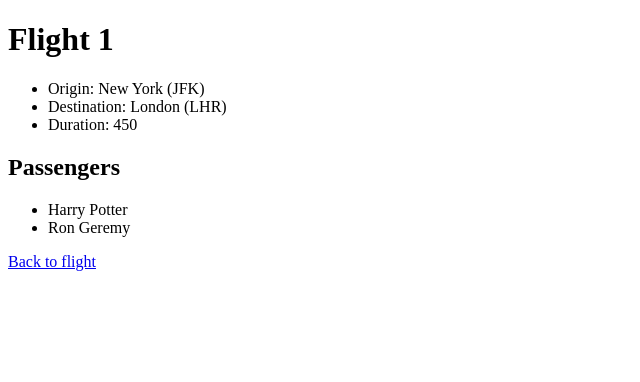
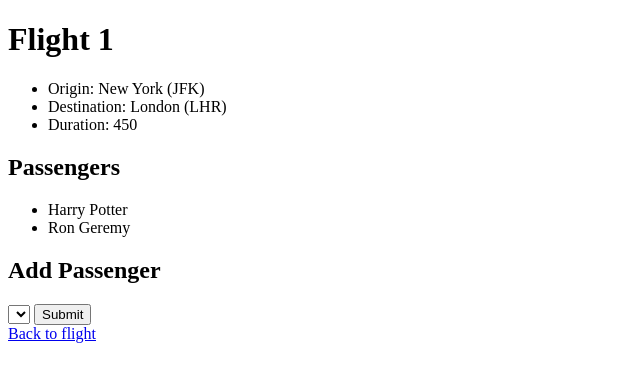
Before and after one commit to rinZee/airline, a Django app: page /flights/1 in a window 1280 px wide. Shown: the top 382 px of the page, without its empty margins (0-640 px from the left). Run offline with Django 3.2, Linux system fonts and the light colour scheme; data comes from the database, SQL or seed files in the repository; both versions use the stored data as it was after the commit; lists and menus that the app fills with data are empty.

Commit message:
added a POST method to add passenger to flights

```diff
--- a/flights/templates/flights/flight.html
+++ b/flights/templates/flights/flight.html
@@ -18,5 +18,16 @@
   {% endfor %}
 </ul>
 
+<h2>Add Passenger</h2>
+<form action="{% url 'book' flight.id %}" method="POST">
+  {% csrf_token %}
+  <select name="passenger">
+    {% for passenger in non_passengers %}
+    <option value="{{ passenger.id }}">{{ passenger }}</option>
+    {% endfor %}
+  </select>
+  <input type="submit" />
+</form>
+
 <a href="{% url 'index' %}">Back to flight</a>
 {% endblock %}
--- a/flights/urls.py
+++ b/flights/urls.py
@@ -4,5 +4,6 @@ from . import views
 
 urlpatterns = [
 	path("", views.index, name='index'),
-	path("<int:flight_id>", views.flight, name="flight")
+	path("<int:flight_id>", views.flight, name="flight"),
+	path("<int:flight_id>/book", views.book, name="book")
 ]
--- a/flights/views.py
+++ b/flights/views.py
@@ -1,15 +1,25 @@
 from django.shortcuts import render
+from django.http import HttpResponseRedirect
+from django.urls import reverse
 
-from .models import Flight
+from .models import Flight, Passengers
 # Create your views here.
+def index(request):
+	return render(request, "flights/index.html", {
+		"flights": Flight.objects.all()
+	})
+
 def flight(request, flight_id):
 	flight = Flight.objects.get(pk=flight_id)
 	return render(request, "flights/flight.html", {
 		"flight": flight,
-		"passengers": flight.passengers.all()
+		"passengers": flight.passengers.all(),
+		"non_passengers": Passengers.objects.exclude(flights=flight).all()
 	})
 
-def index(request):
-	return render(request, "flights/index.html", {
-		"flights": Flight.objects.all()
-	})
+def book(request, flight_id):
+	if request.method == "POST":
+		flight = Flight.objects.get(pk=flight_id)
+		passenger = Passengers.objects.get(pk=int(request.POST["passenger"]))
+		passenger.flights.add(flight)
+		return HttpResponseRedirect(reverse("flight", args={flight.id}))
```
Also changed, not shown: flights/admin.py (+6 -1 lines), db.sqlite3.
